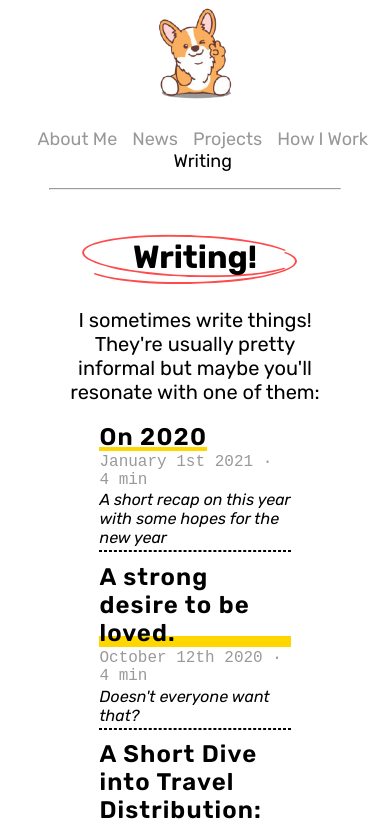
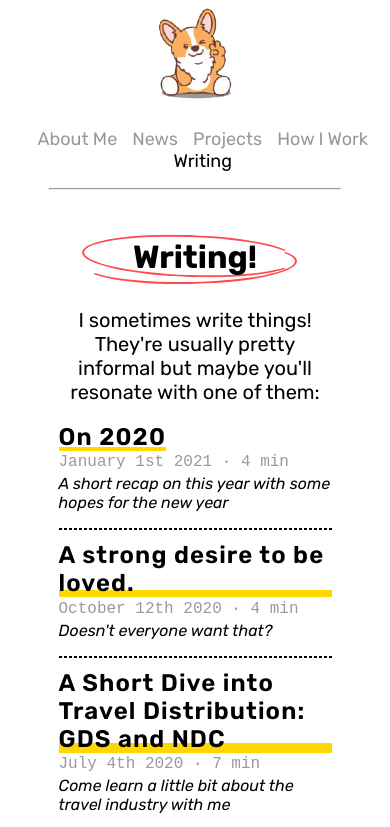
Before and after one commit to zhaovan/personal-site, a Next.js app: page /writing in a window 390 px wide. Shown: the top 827 px of the page. Built offline with nearby package versions, Linux system fonts and the light colour scheme.

Commit message:
responsive design

```diff
--- a/posts/designer.md
+++ b/posts/designer.md
@@ -10,7 +10,7 @@ next: "gds-ndc"
 
 A couple weeks ago, I had the fantastic opportunity to attend IDEO CoLab’s Makeathon, a full day of furious thinking, prototyping, and conceptualizing. Not only was it an amazing experience for someone who has had little to no design experience, but I also had the opportunity to meet some extremely talented and creative people. If you’re ever in Boston or near the Boston area, I highly recommend checking them out. They’re super cool, work on amazing projects, and are constantly at the forefront of innovation. The thing was, after their entire case brief and the steps they made us go through in the design process, I had a deja vu moment to middle school Ivan where he competed in a small competition called Future Problem Solving ([fpspi.org](http://fpspi.org) if you want to check them out). As such, I realized that although design thinking and designing seemed like it was this lofty concept that people who spend their lives analyzing and being creative have the skillset to do, anyone can honestly do it.
 
-#### So what?
+## So what?
 
 You might be thinking, _why should I care?_ I’ll tell you exactly why through an anecdotal story. During a planning meeting I had for the tech team in our entrepreneurship club, we were discussing ways in which we wanted to revamp our website. Although minimalist and sleek, it was a little bland, underused, and rarely updated. The result was, people on the team wanted to update it, add some more features, and completely redesign the look of it. However, when I thought about it a little more, it felt that we were missing the fundamental point:
 
@@ -20,6 +20,6 @@ The purpose of design is to be in the minds of the user, conceptualize what they
 
 Anyways, I took the same intuition that I brought with me to IDEO and brought our scope back into question. The group agreed, and we shifted gears slightly to figure out the best ways to provide the Brown EP site as a resource.
 
-#### What it means to design
+## What it means to design
 
 It means whatever you want it to be. Design is about improving experiences. It’s about improving situations. It’s about solving problems that exist. It should be user focused and it should be grounded in research. We as humans do this every day. We figure out problems in our routines. We use productivity apps to manage our lives. We use calendars to keep track of our day. If we want to fix something, we structure it in our lives. Everyone has this innate capacity, you just need something to bring it out.
--- a/styles/Writing.module.css
+++ b/styles/Writing.module.css
@@ -58,3 +58,13 @@
         -webkit-mask-position: -50%;
     }
 }
+
+@media (max-width: 768px) {
+    .postContainer {
+        width: 100%;
+        /* margin-top: 4%; */
+    }
+    .description {
+        margin-bottom: 6%;
+    }
+}
```
